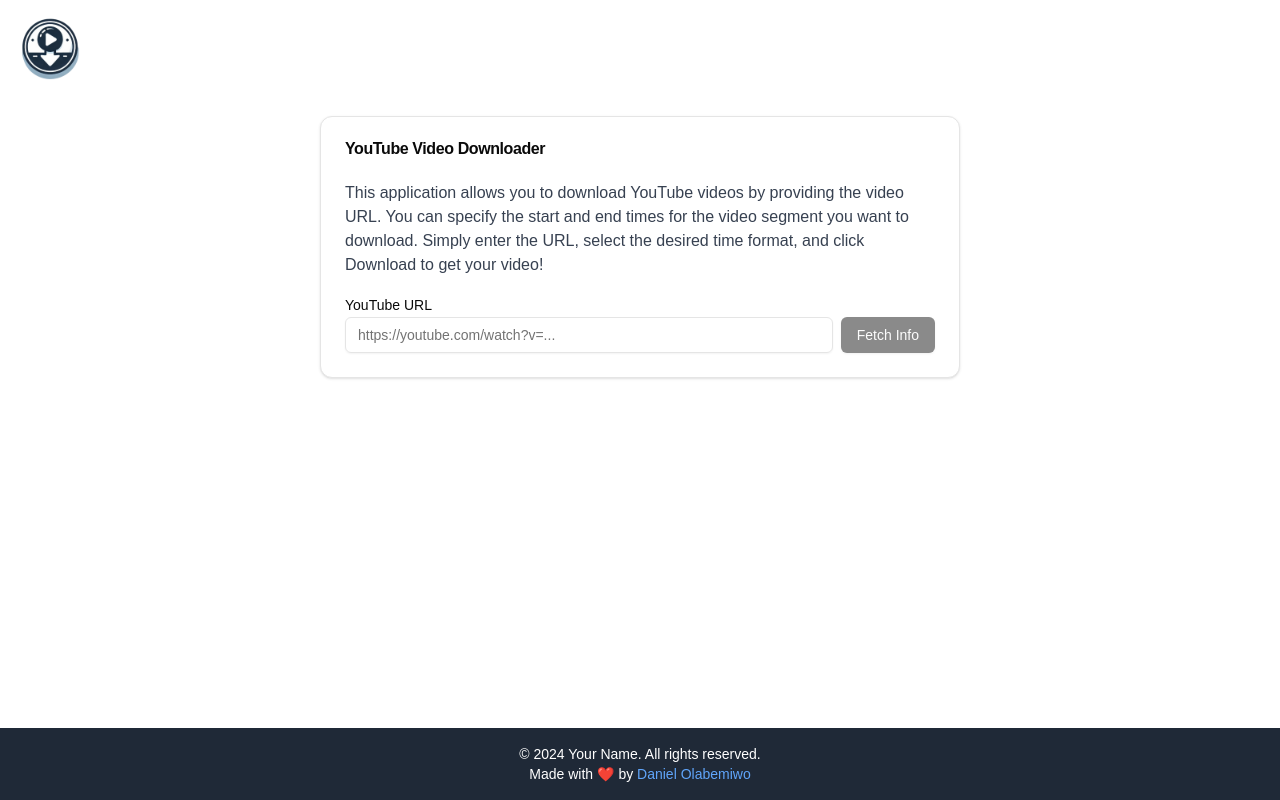
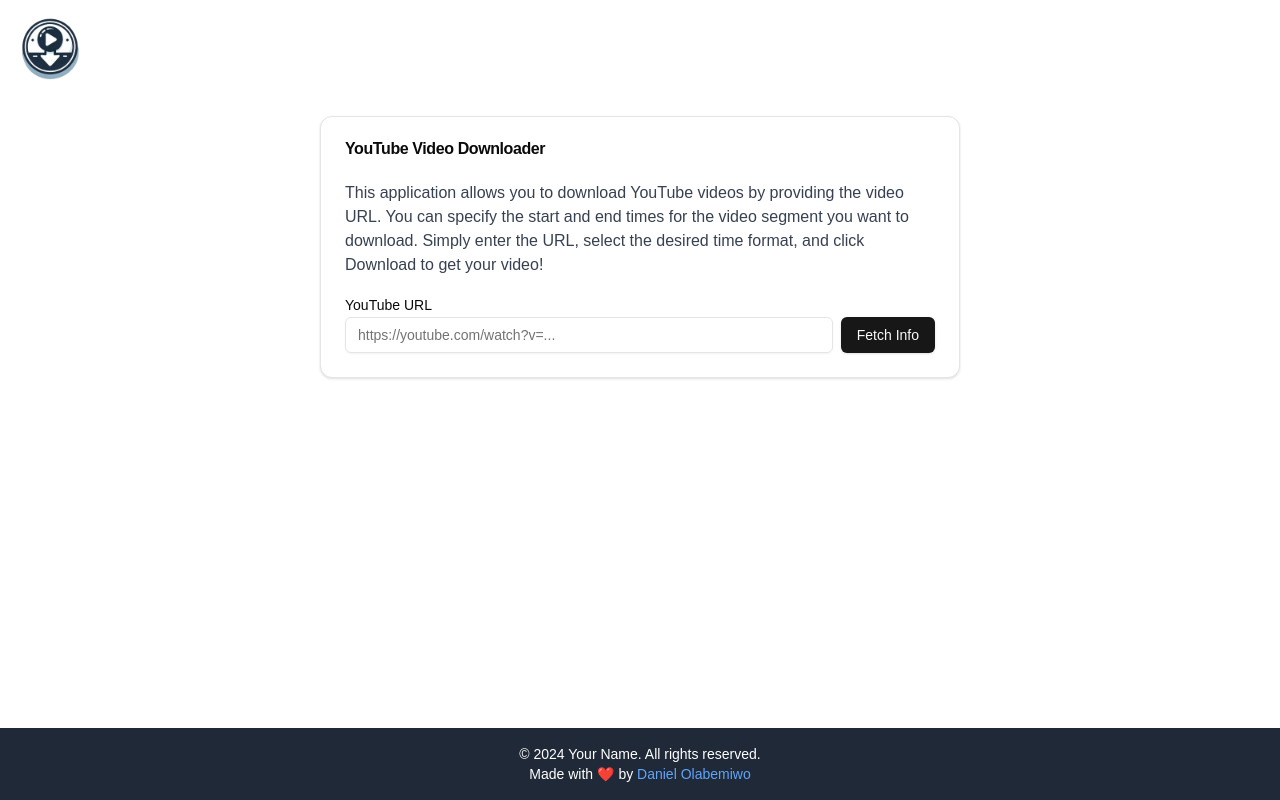
Before and after one commit to D-Lite/yt-section, a Next.js app: page / in a window 1280 px wide. Built offline with nearby package versions, Linux system fonts and the light colour scheme.

Commit message:
chore: enable fetch info

```diff
--- a/src/app/page.tsx
+++ b/src/app/page.tsx
@@ -143,7 +143,7 @@
                   <Button
                     type="button"
                     onClick={() => fetchVideoInfo(getValues('url'))}
-                    disabled={loading || !getValues('url')}
+                    disabled={loading}
                   >
                     {loading ? <Loader2 className="animate-spin" /> : 'Fetch Info'}
                   </Button>
```
